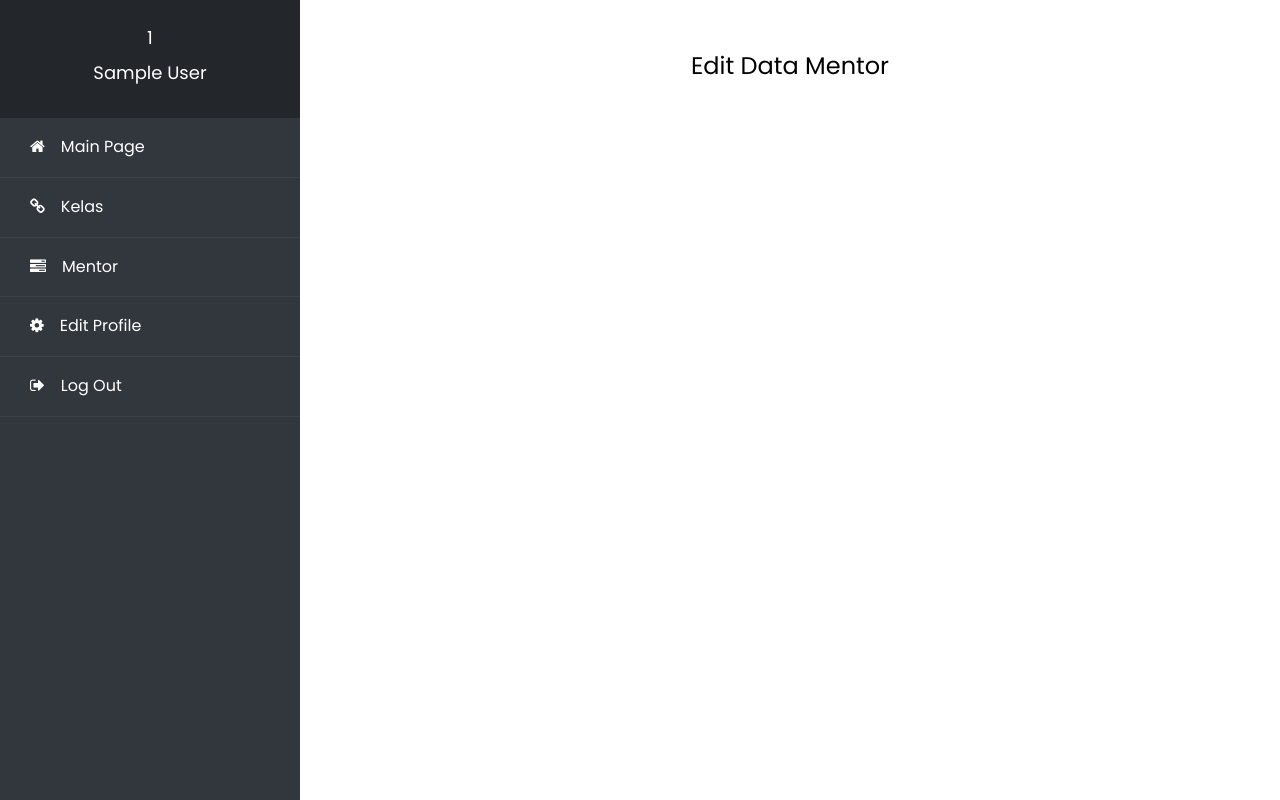
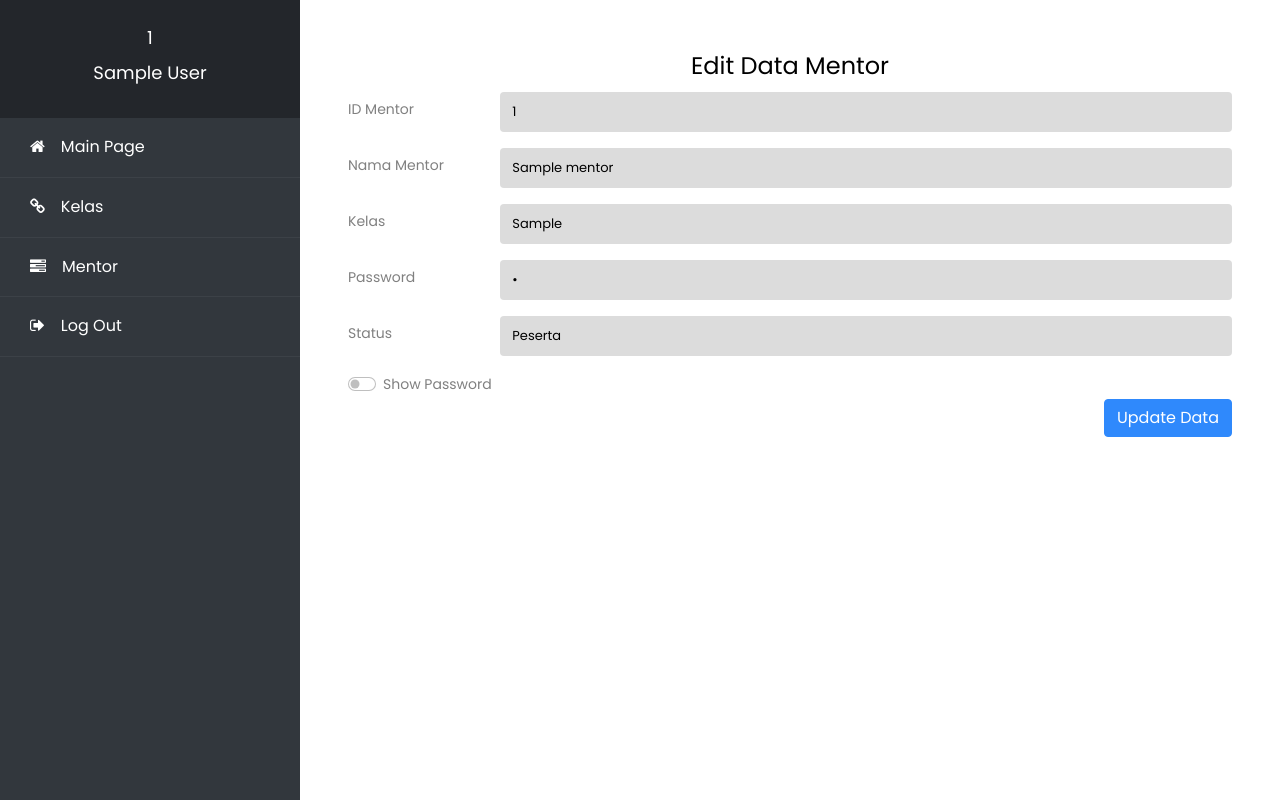
Before and after one commit to azharisikumbang/KafeKoding, a PHP site: page /m/profileediting.php?id_mentor=1 in a window 1280 px wide. Run offline with PHP 8.4, Linux system fonts and the light colour scheme; the visitor is signed in with stand-in values (Sample User, id 1); tables that the repository leaves empty or names only in its code hold one stand-in row (values such as "Sample post"); some libraries are stand-ins or nearby versions.

Commit message:
menyelesaikan beberapa fitur
untuk forget password, insya allah di upload 21.00, terima kasih

```diff
--- a/forgotPassword.php
+++ b/forgotPassword.php
@@ -29,7 +29,7 @@
                 <i class="fas fa-address-card"></i>
                 <input type="text" placeholder="Nomor Induk Mahasiswa" />
               </div>
-              <input type="submit" value="Send" class="btn btn-solid solid" />
+              <input type="submit" value="Kirim" class="btn btn-solid solid" />
             </form>
           </div>
         </div>
--- /dev/null
+++ b/m/deletementor.php
@@ -0,0 +1,6 @@
+<?php
+include '../koneksi.php';
+$id_mentor = $_GET['id_mentor'];
+mysqli_query($koneksi,"DELETE FROM mentor WHERE id_mentor='$id_mentor'");
+header('location:mentor.php');
+?>
--- a/m/mentor.php
+++ b/m/mentor.php
@@ -41,12 +41,13 @@ if (!isset($_SESSION['Login'])) {
                       <td>Nama Mentor</td>
                       <td>Kelas</td>
                       <td>Status</td>
+                      <td>Aksi</td>
                     </tr>
                     </thead>
                     <tbody>
                     <?php
                     include '../koneksi.php';
-                    $query = mysqli_query($koneksi, "SELECT * FROM mentor ORDER BY kelas") or die (mysqli_error());
+                    $query = mysqli_query($koneksi, "SELECT * FROM mentor ORDER BY status") or die (mysqli_error());
                     while($data = mysqli_fetch_assoc($query)){
                     ?>
                     <tr id="tampil" align="center">
@@ -54,6 +55,7 @@ if (!isset($_SESSION['Login'])) {
                       <td><?php echo $data['nama_mentor'];?></td>
                       <td><?php echo $data['kelas'];?></td>
                       <td><?php echo $data['status'];?></td>
+                      <td><a href="profileediting.php?id_mentor=<?php echo $data['id_mentor'];?>"><i class="fa fa-pencil"></i></a>&nbsp;&nbsp;|&nbsp;&nbsp;<a href="deletementor.php?id_mentor=<?php echo $data['id_mentor'];?>"><i class="fa fa-trash"></i></a></td>
                     </tr>
                     <?php } ?>
                     </tbody>
--- a/m/menubar.php
+++ b/m/menubar.php
@@ -38,9 +38,6 @@
             <a href="mentor.php"><span class="fa fa-tasks mr-3"></span>Mentor</a>
           </li>
           <li class="active">
-            <a href="profileediting.php"><span class="fa fa-cog mr-3"></span>Edit Profile</a>
-          </li>
-          <li class="active">
             <a href="logout.php"><span class="fa fa-sign-out mr-3"></span>Log Out</a>
           </li>
         </ul>
--- a/m/profileediting.php
+++ b/m/profileediting.php
@@ -33,12 +33,11 @@ if (!isset($_SESSION['Login'])) {
                   <!-- Form Layout -->
                   <?php
                   include '../koneksi.php';
-                  // session_start();
-                  $id_mentor = '201100032';
+                  $id_mentor = $_GET['id_mentor'];
                   $query = mysqli_query($koneksi, "SELECT * FROM mentor WHERE id_mentor = '$id_mentor'") or die (mysqli_error());
                   while ($data = mysqli_fetch_assoc($query)) {
                   ?>
-                  <form class="form-group" method="POST">
+                  <form class="form-group" method="POST" action="profileproses.php">
                   <div class="row mb-3">
                      <label for="inputPassword3" class="col-sm-2 col-form-label">ID Mentor</label>
                       <div class="col-sm-10">
@@ -56,7 +55,16 @@ if (!isset($_SESSION['Login'])) {
                     <div class="row mb-3">
                       <label for="inputPassword3" class="col-sm-2 col-form-label">Kelas</label>
                       <div class="col-sm-10">
-                        <input type="kelas" class="form-control" id="kelas" name="kelas" value="<?php echo $data['kelas'];?>" style="background: gainsboro; color: black; width:100%;">
+                        <input type="kelas" class="form-control" id="kelas" name="kelas" value="<?php echo $data['kelas'];?>" style="background: gainsboro; color: black; width:100%;" list="list_kelas">
+                        <datalist id="list_kelas">
+                          <?php
+                          include '../koneksi.php';
+                          $query = mysqli_query($koneksi, "SELECT DISTINCT(kelas) from kelas");
+                          while ($datax = mysqli_fetch_assoc($query)) {
+                          ?>
+                            <option><?php echo $datax['kelas']; ?></option>
+                          <?php } ?>
+                        </datalist>
                       </div>
                     </div>
 
@@ -87,21 +95,6 @@ if (!isset($_SESSION['Login'])) {
             </div>
             <!-- End of Page Content -->
       </div>
-      <script src="../style/js/show.js"></script>
+      <script src="style/js/show.js"></script>
 </body>
 </html>
-
-<?php
-
-include '../koneksi.php';
-
-if (isset($_POST['submit'])) {
-
-$ID = $_POST['ID'];
-$Nama = $_POST['Nama'];
-$Password = $_POST['password'];
-
-mysqli_query($koneksi, "UPDATE datapegawai SET Nama='$Nama', Password='$Password' WHERE ID='$ID'") or die(mysqli_error());
-header("location:profile.php");
-}
-?>
```
Also changed, not shown: m/profileproses.php (added, +17 -0 lines).
